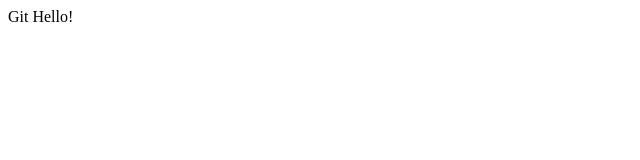
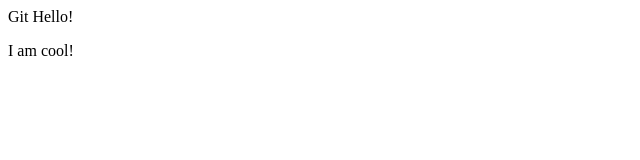
Before and after one commit to timofeikubyshin/site, a plain HTML site: page index.html in a window 1280 px wide. Shown: the full height of the page, 0-640 px from the left. Drawn offline with Linux system fonts and the light colour scheme.

Commit message:
Secound Commit

```diff
--- a/index.html
+++ b/index.html
@@ -1 +1,2 @@
 <h>Git Hello!</h>
+<p>I am cool!</p>
```
